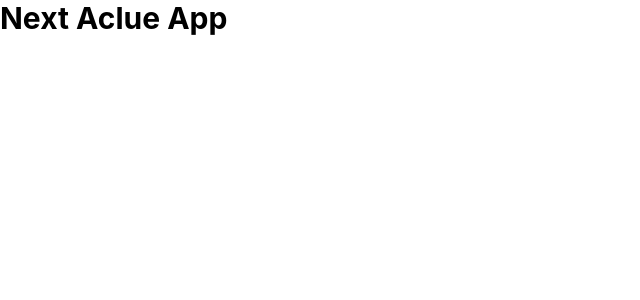
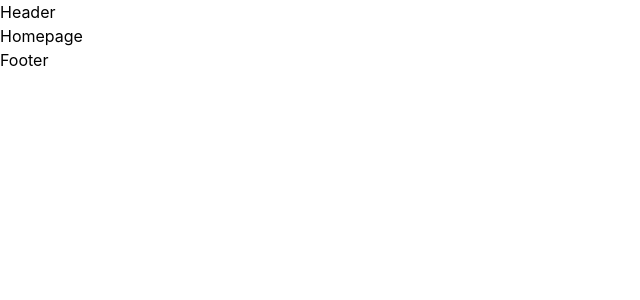
Before and after one commit to KGaurav-8102/next-tailwind-aclue, a Next.js app: page / in a window 1280 px wide. Shown: the top 300 px of the page, without its empty margins (0-640 px from the left). Built offline with nearby package versions, Linux system fonts and the light colour scheme.

Commit message:
Layout is Started

```diff
--- /dev/null
+++ b/components/Layout.js
@@ -0,0 +1,19 @@
+import React from 'react'
+import Head from 'next/head'
+
+export default function Layout({children, title}) {
+  return (
+    <>
+        <Head>
+        <title>{title ? title + '- Aclue' : 'AClue'}</title>
+        <meta name="description" content="ECommerce Website" />
+        <link rel="icon" href="/favicon.ico" />
+        </Head>
+        <div>
+        <header>Header</header>
+        <main>{children}</main>
+        <footer>Footer</footer>
+        </div>
+    </>
+  )
+}
--- a/pages/index.js
+++ b/pages/index.js
@@ -1,14 +1,9 @@
-import Head from 'next/head';
+import Layout from "../components/Layout";
 
 export default function Home() {
   return (
-    <div>
-      <Head>
-        <title>Create Next App</title>
-        <meta name="description" content="Generated by create next app" />
-        <link rel="icon" href="/favicon.ico" />
-      </Head>
-      <h1 className='text-3xl font-bold'>Next Aclue App</h1>
-    </div>
+    <Layout title='Homepage'>
+      Homepage
+    </Layout>
   )
 }
```
Also changed, not shown: .eslintrc.json.
